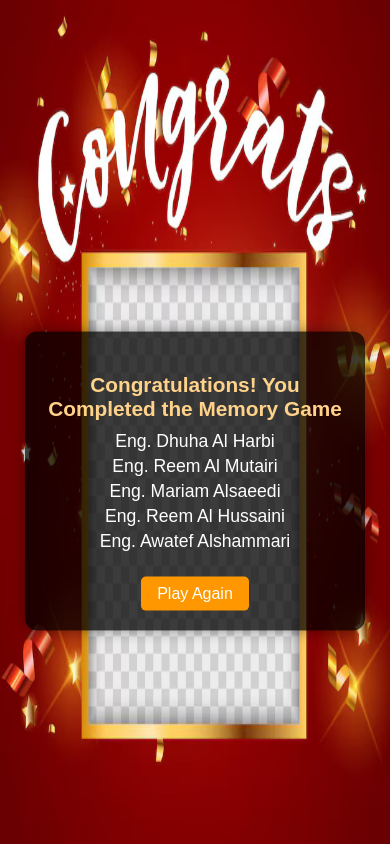
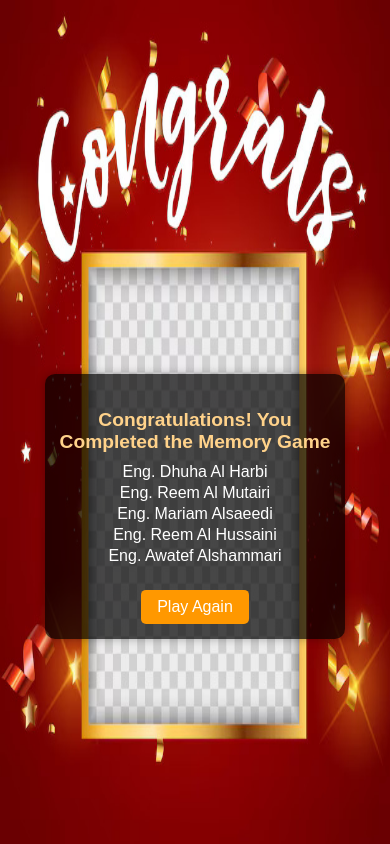
Before and after one commit to JockerQ/memory-gamee, a plain HTML site: page winner.html in a window 390 px wide. Drawn offline with Linux system fonts and the light colour scheme.

Commit message:
update css

```diff
--- a/style.css
+++ b/style.css
@@ -299,27 +299,28 @@ button:hover {
 
 
 .winner-container {
-    background: rgba(0, 0, 0, 0.75); /* dark transparent overlay */
-    padding: 20px;
-    border-radius: 12px;
+    background: rgba(0, 0, 0, 0.7);
+    padding: 15px 10px;
+    border-radius: 10px;
     text-align: center;
-    width: 85%;
-    max-width: 300px; /* fit nicely inside the white box */
+    width: 82%;
+    max-width: 280px;
     position: absolute;
-    top: 57%;
+    top: 60%;
     left: 50%;
     transform: translate(-50%, -50%);
-    box-shadow: 0 0 15px rgba(0, 0, 0, 0.4);
+    box-shadow: 0 0 10px rgba(0, 0, 0, 0.3);
 }
+
 
 .winner-container h3 {
     color: #ffd28a;
-    font-size: 1.3em;
-    margin-bottom: 10px;
+    font-size: 1.2em;
+    margin-bottom: 8px;
 }
 
 .winner-container li {
     color: white;
-    font-size: 1.1em;
-    margin: 4px 0;
+    font-size: 1em;
+    margin: 3px 0;
 }
```
